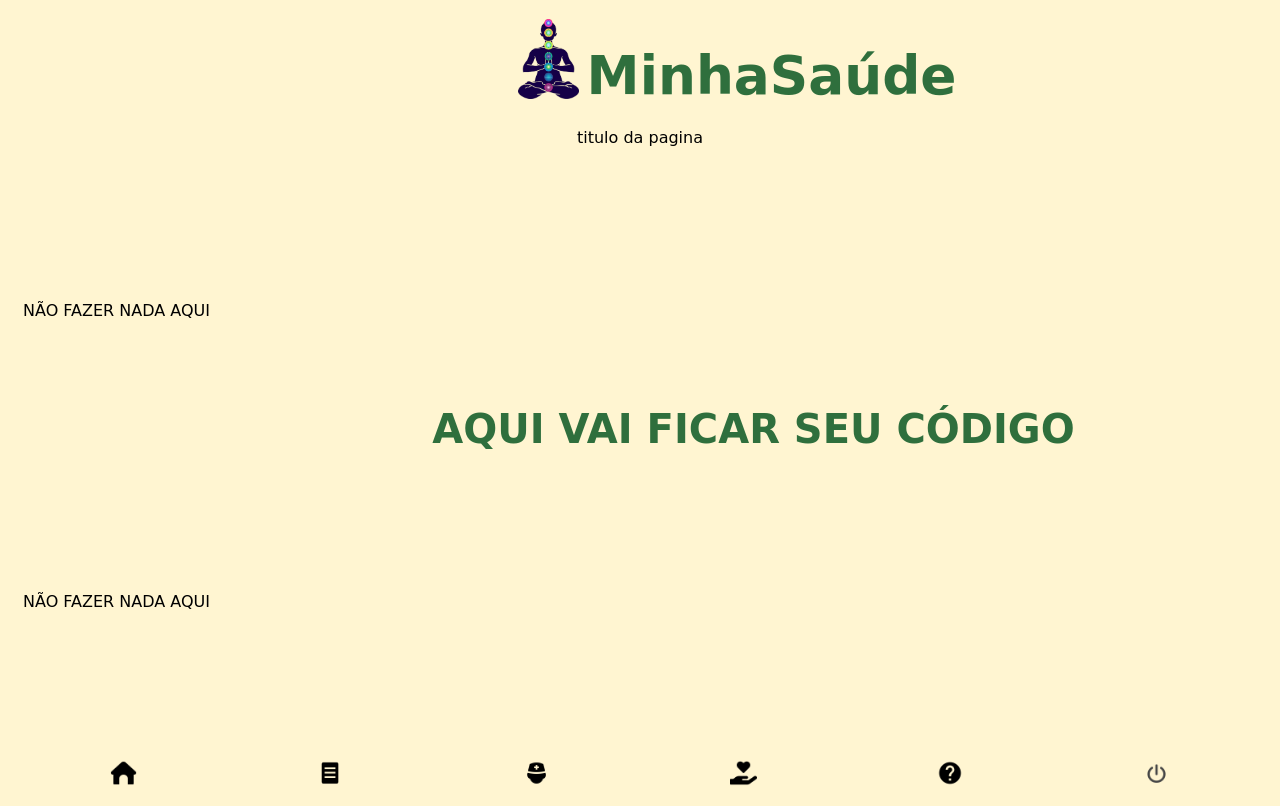
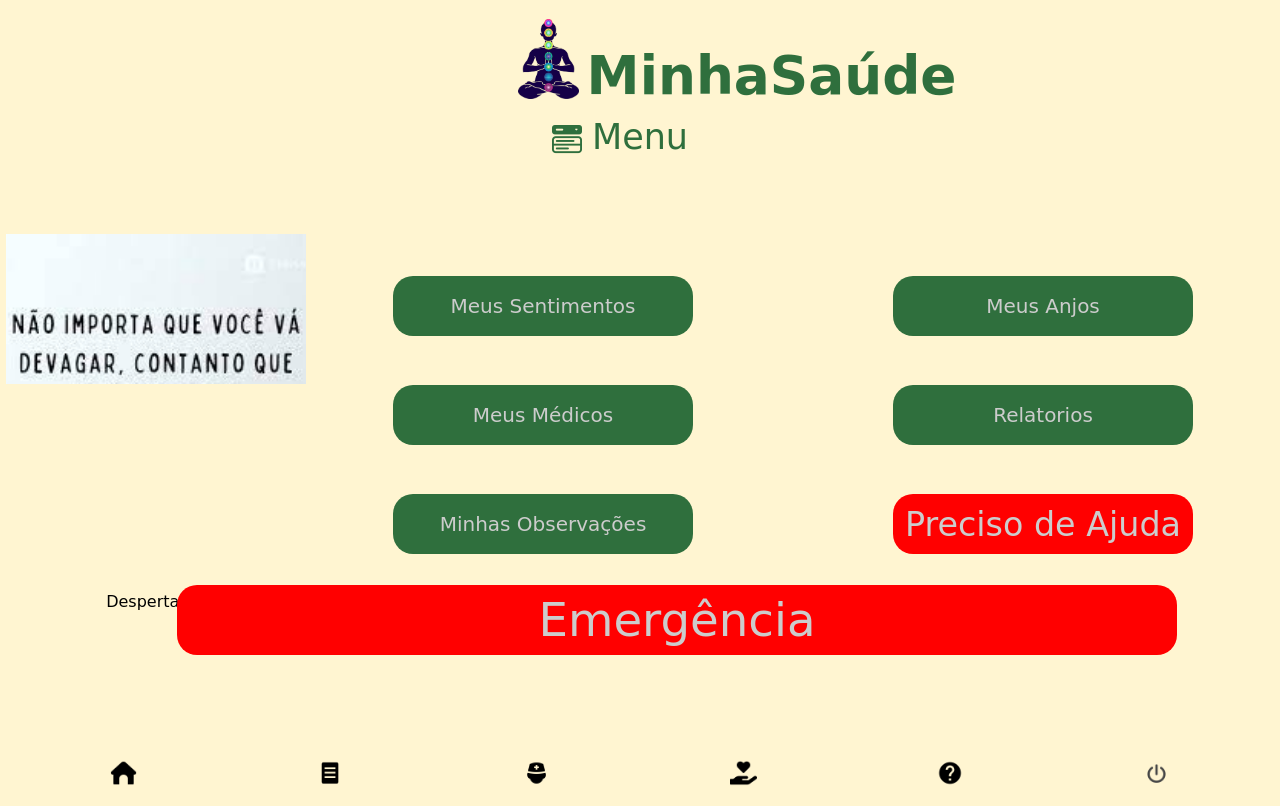
Before and after one commit to projeto-18/Projeto-int-gp-18, a PHP site: page /html/menu.html in a window 1280 px wide. Run offline with PHP 8.4, Linux system fonts and the light colour scheme; some web fonts are replaced.

Commit message:
Atualização Menu

```diff
--- a/src/css/menu.css
+++ b/src/css/menu.css
@@ -9,6 +9,7 @@
 
 body {
     background: hsl(46.3, 100%, 91%);
+
     display: flex;
     flex-wrap: wrap;
     margin: 3px;
@@ -16,54 +17,29 @@ body {
 }
 
 nav,
-main,
-aside {
+main {
     background: hsl(46.3, 100%, 91%);
     display: flex;
     margin: 3px;
 }
 
-.container {
+#titulo {
+    font-size: 35px;
     display: flex;
-    flex-direction: column;
-    align-items: center;
-    margin: auto;
-  }
-
-  .item {
-    width: 80%;
-    margin-bottom: 20px;
-  }
-
-  .item1 {
-    width: 80%;
-    margin-bottom: 20px;
-  }
-
-  @media screen and (min-width: 768px) {
-    .container {
-      flex-direction: row;
-      justify-content: center;
-    }
-
-    .item {
-      width: 20%;
-      margin-bottom: 0;
-      margin-right: 60px;
-    }
-
-    .item1 {
-      width: 60%;
-      margin-bottom: 0;
-    }
-  }
-
-
-#titulo {
-    display: flex;
+    color: hsl(133, 41%, 31%);
     margin: 3px;
     flex: 1 1 100vw;
     height: 50px;
+}
+
+.titulo i {
+    font-size: 30px;
+    margin: 6px -40px;
+}
+
+.bi-menu-button-wide-fill {
+    position: absolute;
+    margin: 300px;
 }
 
 #conteudo-esquerdo {
@@ -72,16 +48,83 @@ aside {
     flex-flow: column wrap;
 }
 
-#nometela {
-    margin-top: -50px;
-    font-size: 40px;
+#menu-esq {
+    position: absolute;
+    display: flex;
+    flex-direction: column;
+    margin: -180px 100px;
+    gap: 15px;
+}
+/*    margin-left: 400px;*/
+#menu-dir {
+    position: absolute;
+    display: flex;
+    flex-direction: column;
+    margin: -180px -400px;
+    gap: 15px;
+}
+
+#input-menu {
+    font-size: 15pt;
+    width: 300px;
+    height: 60px;
+    cursor: pointer;
+    background-color: hsl(133, 41%, 31%);
+    color: hsl(0, 0%, 80%);
+    border: 0;
+    border-radius: 20px;
+    transition: 0.3s;
+}
+
+#input-menu:hover {
+    font-size: 20pt;
+    background-color: hsl(0, 0%, 80%);
     color: hsl(133, 41%, 31%);
-    text-align: center;
+    border: 1px solid hsl(0, 0%, 80%);
+    transform: scale(1.1);
 }
-#conteudo-direito {
-    flex: 1 1 200px;
-    display: flex;
-    flex-flow: column wrap;
+
+#input-menu-ajuda {
+    font-size: 25pt;
+    width: 300px;
+    height: 60px;
+    cursor: pointer;
+    background-color: hsl(0, 100%, 50%);
+    color: hsl(0, 0%, 80%);
+    border: 0;
+    border-radius: 20px;
+    transition: 0.3s;
+}
+
+#input-menu-ajuda:hover {
+    font-size: 20pt;
+    background-color: hsl(0, 100%, 61%);
+    color: hsl(0, 0%, 80%);
+    border: 1px solid hsl(0, 0%, 80%);
+    transform: scale(1.1);
+}
+
+#emergencia {
+    position: absolute;
+    font-size: 35pt;
+    margin: 420px -1100px;
+    width: 1000px;
+    height: 70px;
+    cursor: pointer;
+    background-color: hsl(0, 100%, 50%);
+    color: hsl(0, 0%, 80%);
+    border: 0;
+    border-radius: 20px;
+    transition: 0.3s;
+    justify-content: center;
+}
+
+#emergencia:hover {
+    font-size: 20pt;
+    background-color: hsl(0, 100%, 61%);
+    color: hsl(0, 0%, 80%);
+    border: 1px solid hsl(0, 0%, 80%);
+    transform: scale(1.1);
 }
 
 nav {
@@ -98,19 +141,13 @@ main {
     /* conta: 100% tamanho vertical - (Header (100px) + Footer(100px) + Margin (((3px+3px)/4)=24)) = (100 + 100 + 24 =224) */
 }
 
-aside {
-    flex: 1 1 200px;
-    align-items: center;
-    justify-content: center;
-}
-
 @media only screen and (max-width: 923px) {
     main {
         height: calc(100vh - 224px);
     }
 
-    aside {
+    /*aside {
         height: calc(100vh - 224px);
 
-    }
+    }*/
 }
--- a/src/html/menu.html
+++ b/src/html/menu.html
@@ -6,12 +6,7 @@
     <meta name="viewport" content="width=device-width, initial-scale=1.0">
     <meta name="description" content="MinhaSaude">
     <title>MinhaSaúde</title>
-
-    <link rel="stylesheet" href="https://stackpath.bootstrapcdn.com/font-awesome/4.7.0/css/font-awesome.min.css" />
-
-    <link rel="stylesheet" href="https://cdnjs.cloudflare.com/ajax/libs/font-awesome/6.4.0/css/all.min.css"
-        integrity="sha512-iecdLmaskl7CVkqkXNQ/ZH/XLlvWZOJyj7Yy7tcenmpD1ypASozpmT/E0iPtmFIB46ZmdtAc9eNBvH0H/ZpiBw=="
-        crossorigin="anonymous" referrerpolicy="no-referrer" />
+    <link rel="stylesheet" href="https://cdn.jsdelivr.net/npm/bootstrap-icons@1.10.4/font/bootstrap-icons.css">
     <link href="../css/cabecalho.css" rel="stylesheet" type="text/css" />
     <link href="../css/menu.css" rel="stylesheet" type="text/css" />
     <link href="../css/rodape.css" rel="stylesheet" type="text/css" />
@@ -26,35 +21,78 @@
         </nav>
     </header>
     <section id="titulo">
-        <nav>titulo da pagina</nav>
+
+        <nav>
+            <div class="titulo">
+                <i class="bi bi-menu-button-wide-fill"></i>
+                Menu
+            </div> </nav>
     </section>
     <section id="conteudo-esquerdo">
-        <nav>NÃO FAZER NADA AQUI</nav>
         <nav>
-            NÃO FAZER NADA AQUI
+            <div class="iframe">
+                <div class="carrosel">
+                    <iframe src="../html/frase_do_dia.html" frameborder="0">
+                    </iframe>
+                </div>
+            </div>
+        </nav>
+        <nav>
+            Despertador
         </nav>
     </section>
     <main>
-        <section>
-            <h1 id="nometela">
-                AQUI VAI FICAR SEU CÓDIGO
-            </h1>
+        <section id="menu">
+            <div id="menu-dir">
+                <div>
+                    <a href="sentimentos.html"><input type="submit" class="sentimentos" id="input-menu" name="acao" value="Meus Sentimentos" /></a>
+                </div>
+                <br>
+                <div><a href="#"><input type="submit" class="medicos" id="input-menu" name="acao" value="Meus Médicos" /></a>
+                </div>
+                <br>
+                 <div>
+                    <a href="#"><input type="submit" class="observacoes" id="input-menu" name="acao" value="Minhas Observações" /></a>
+                </div>
+            </div>
+            <div id="menu-esq">
+                <div>
+                    <a href="#"><input type="submit" class="anjos" id="input-menu" name="acao" value="Meus Anjos" /></a>
+                </div>
+                <br>
+                <div>
+                    <a href=""><input type="submit" class="relatorios" id="input-menu" name="acao" value="Relatorios" /></a>
+                </div>
+                <br>
+                <div>
+                    <a href="../html/contato_emergencia.html"><input type="submit" class="ajuda" id="input-menu-ajuda" name="acao" value="Preciso de Ajuda" /></a>
+                </div>
+            </div>
         </section>
     </main>
+    <div>
+        <a href="#"><input type="submit" id="emergencia" name="acao" value="Emergência" /></a>
+
+    </div>
     <footer>
         <nav>
             <ul id="container">
-                <li><img id="navegacao" src="../assets/image/home.png" alt="HomePage">
+                <li><a href="../html/menu.html"><img id="navegacao" src="../assets/image/home.png" alt="HomePage"></a>
                 </li>
-                <li><img id="navegacao" src="../assets/image/document.png" alt="HomePage">
+                <li>
+                    <a href="#"><img id="navegacao" src="../assets/image/document.png" alt="HomePage"></a>
                 </li>
-                <li><img id="navegacao" src="../assets/image/medical.png" alt="HomePage">
+                <li>
+                    <a href="#"><img id="navegacao" src="../assets/image/medical.png" alt="HomePage"></a>
                 </li>
-                <li><img id="navegacao" src="../assets/image/heart.png" alt="HomePage">
+                <li>
+                    <a href="#"><img id="navegacao" src="../assets/image/heart.png" alt="HomePage"></a>
                 </li>
-                <li><img id="navegacao" src="../assets/image/help.png" alt="HomePage">
+                <li>
+                    <a href="#"><img id="navegacao" src="../assets/image/help.png" alt="HomePage"></a>
                 </li>
-                <li><img id="navegacao" src="../assets/image/down.png" alt="HomePage">
+                <li>
+                    <a href="#"><img id="navegacao" src="../assets/image/down.png" alt="HomePage"></a>
                 </li>
             </ul>
         </nav>
```
